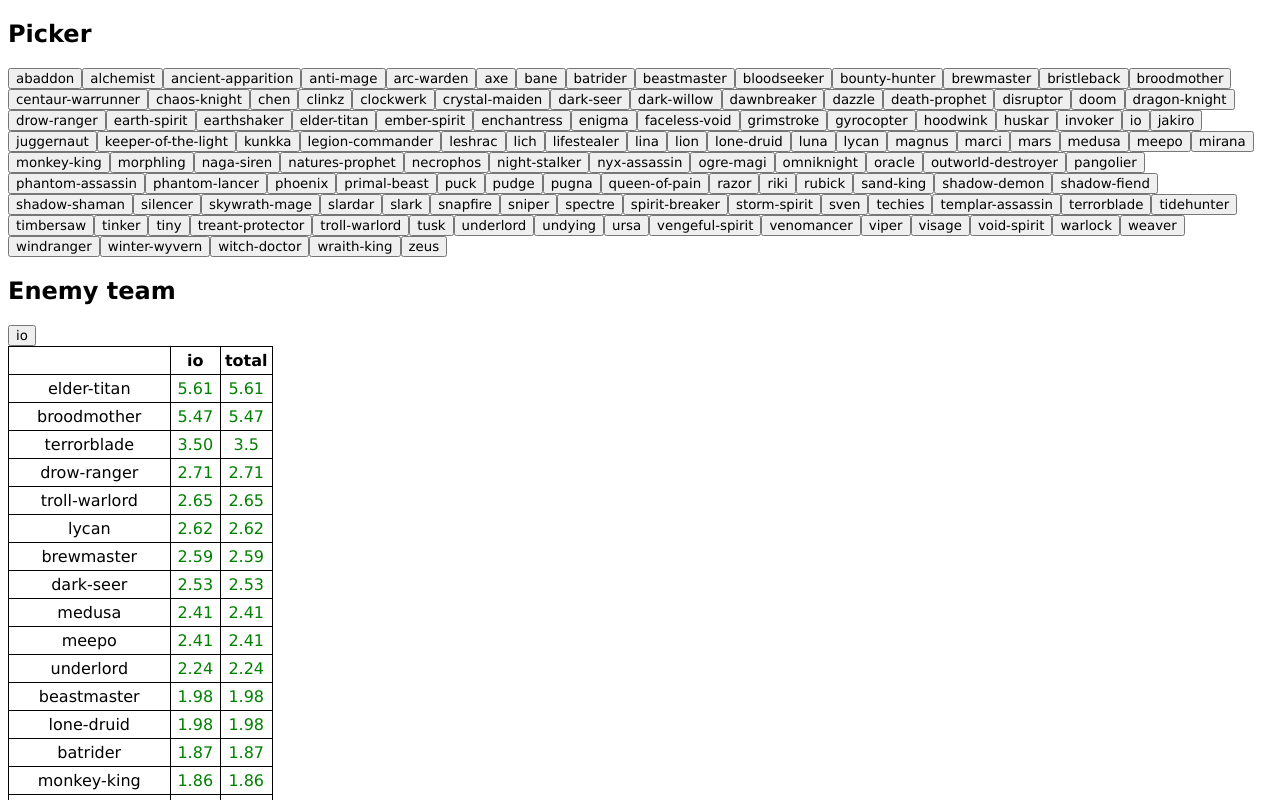
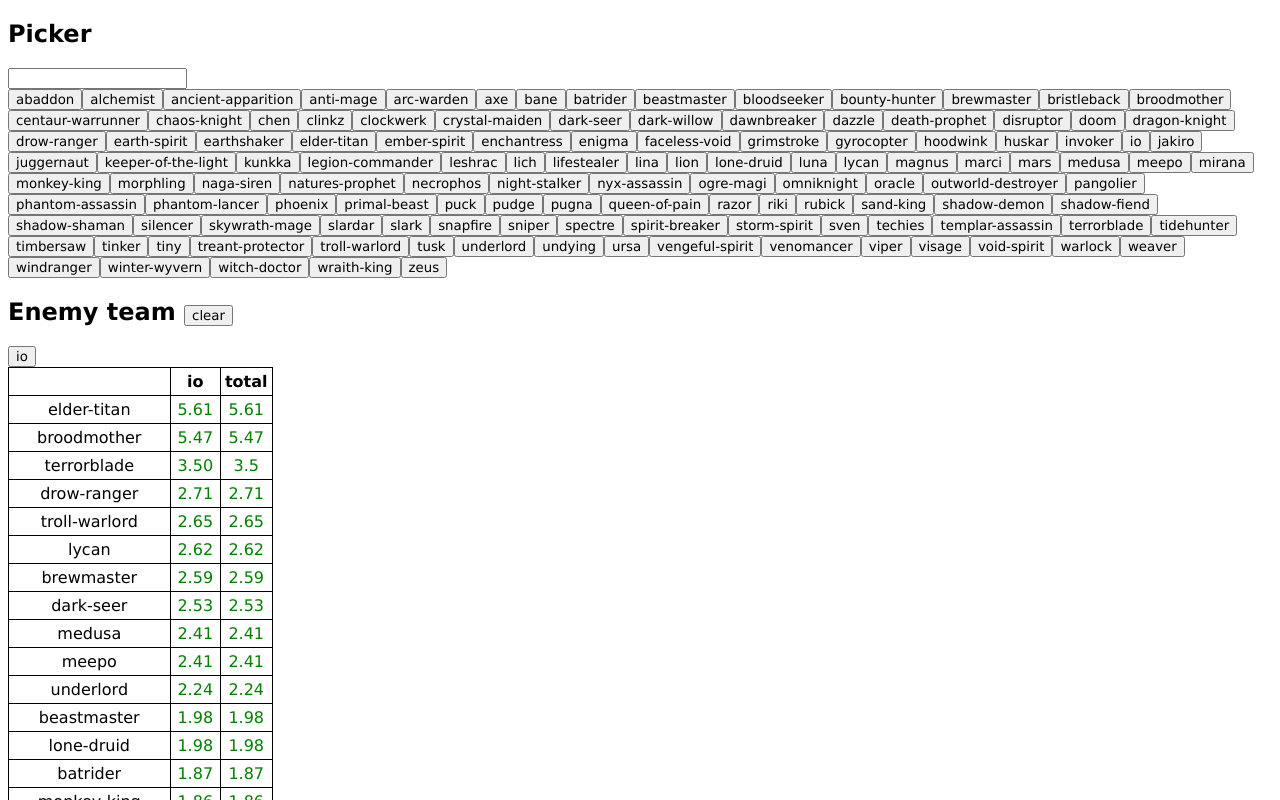
Before and after one commit to anhTimeLimitExceeded/dotabuff-picker, a plain HTML site: page index.html in a window 1280 px wide. Both pictures are taken after a click on the button "io". Shown: the top 800 px of the page. Drawn offline with Linux system fonts and the light colour scheme.

Commit message:
add search

```diff
--- a/index.html
+++ b/index.html
@@ -3,6 +3,8 @@
 <head>
 <script>
   var heroes_json = {}
+  let enemies = []
+  let query = ""
   var getJSON = function(url, callback) {
     var xhr = new XMLHttpRequest();
     xhr.open('GET', url, true);
@@ -17,26 +19,65 @@
     };
     xhr.send();
   };
-  let enemies = []
-  getJSON('https://raw.githubusercontent.com/anhTimeLimitExceeded/dotabuff-picker/master/heroes.json',
-  function(err, data) {
+  getJSON('https://raw.githubusercontent.com/anhTimeLimitExceeded/dotabuff-picker/master/heroes.json', function(err, data) {
     heroes_json = {...data}
-    buttons = document.getElementById("heroes")
-    Object.keys(data).forEach(function(x){
-      button = document.createElement("button")
-      button.innerHTML = x;
-      button.onclick = function(e) {
-        setState(() => {
-          enemies.push(e.target.innerHTML)
-        })
-      };
-      buttons.appendChild(button)
+    setInput(() => {
+      search = "";
+    })
+  });
+
+  document.addEventListener("DOMContentLoaded", () => {
+    search_bar = document.getElementById("search")
+    search_bar.addEventListener('input', function(e) {
+      console.log(e)
+      setInput(() => {
+        search = e.target.value;
+      })
     });
+    search_bar.addEventListener('keypress', function (e) {
+      if (e.key === 'Enter') {
+        buttons = document.getElementById("heroes")
+        if (buttons.childNodes.length == 1) {
+          buttons.firstChild.click()
+        }
+      }
+    });
+    clear_button = document.getElementById("clear")
+    clear_button.onclick = function(e) {
+      setState(() => {
+        enemies = []
+      })
+    };
   });
   function setState(callback) {
     callback()
     renderEnemiesDOM()
     renderSpreadsheetDOM()
+  }
+  function setInput(callback) {
+    callback()
+    renderButtons()
+  }
+  function renderButtons() {
+    buttons = document.getElementById("heroes")
+    buttons.innerHTML = ''
+    Object.keys(heroes_json).forEach(function(hero){
+      if (hero.includes(search)) {
+        button = document.createElement("button")
+        button.innerHTML = hero;
+        button.onclick = function(e) {
+          setInput(() => {
+            search = "";
+            search_bar = document.getElementById("search")
+            search_bar.value = ""
+          })
+          setState(() => {
+            enemies.push(e.target.innerHTML)
+          })
+        };
+        buttons.appendChild(button)
+      }
+    });
   }
   function renderEnemiesDOM() {
     enemiesDOM = document.getElementById("enemies")
@@ -58,6 +99,9 @@
   function renderSpreadsheetDOM() {
     spreadsheetDOM = document.getElementById("spreadsheet")
     spreadsheetDOM.innerHTML = ''
+    if (enemies.length == 0) {
+      return;
+    }
     columns = document.createElement("tr")
     columns.appendChild(document.createElement("th"))
     enemies.forEach(function(x){
@@ -117,8 +161,9 @@
 </head>
 <body>
 <h2>Picker</h2>
+<input id="search"></input>
 <div id="heroes"></div>
-<h2>Enemy team</h2>
+<h2>Enemy team <button id="clear">clear</button></h2>
 <div id="enemies"></div>
 <table id="spreadsheet">
 </table>
```
